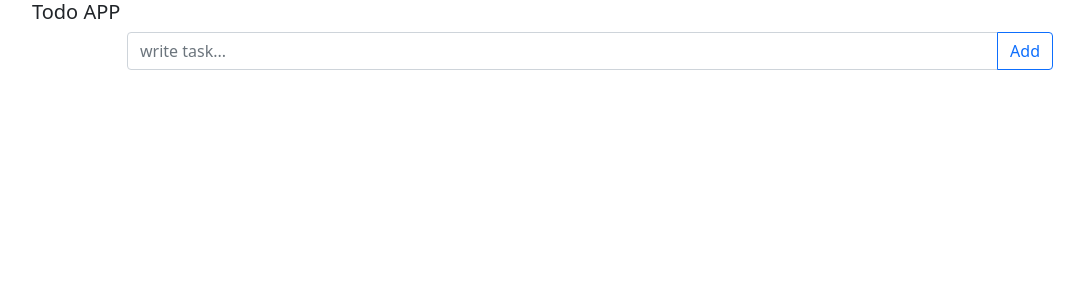
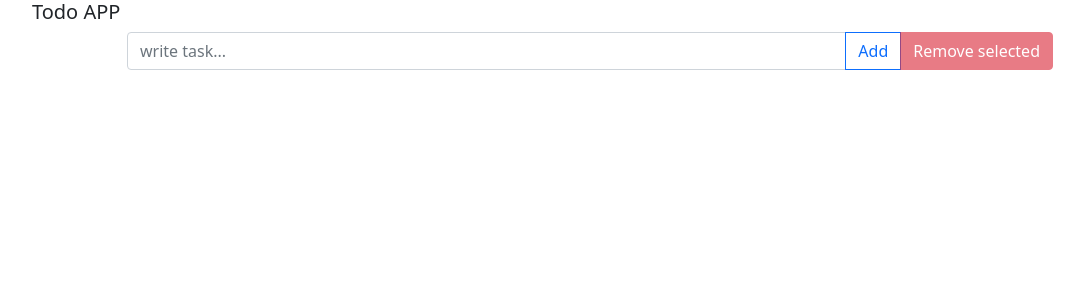
Before and after one commit to TheSlavProd/ToDo, a React (Create React App) app: page / in a window 1280 px wide. Shown: the top 300 px of the page, without its empty margins (50-1134 px from the left). Built offline with nearby package versions, Linux system fonts and the light colour scheme.

Commit message:
remove selected/checkbox

```diff
--- a/src/components/Todo.js
+++ b/src/components/Todo.js
@@ -9,14 +9,14 @@ import {
   FormControl,
   InputGroup,
   Card,
-  Form
+  Form,
 } from "react-bootstrap";
-
 
 class Todo extends Component {
   state = {
     tasks: [],
     inputValue: "",
+    selectedTask: new Set(),
   };
 
   handleChange = (event) => {
@@ -42,38 +42,76 @@ class Todo extends Component {
     });
   };
 
-  deleteTask = (id) =>{
-   const newTask = this.state.tasks.filter((task)=>id !== task._id)
+  deleteTask = (id) => {
+    const newTask = this.state.tasks.filter((task) => id !== task._id);
 
     this.setState({
-      tasks: newTask
-    })
+      tasks: newTask,
+    });
+  };
 
-  }
+  selectTask = (id) => {
+    let selectedTask = new Set(this.state.selectedTask);
+    if (selectedTask.has(id)) {
+      selectedTask.delete(id);
+    } else {
+      selectedTask.add(id);
+    }
+
+    this.setState({
+      selectedTask,
+    });
+  };
+
+  removeSelectedTask = () => {
+    const { selectedTask, tasks } = this.state;
+    const newTask = tasks.filter((task) => {
+      if (selectedTask.has(task._id)) {
+        return false;
+      } else {
+        return true;
+      }
+    });
+    this.setState({
+      tasks: newTask,
+      selectedTask: new Set(),
+    });
+  };
+
+  handleEnter = (event) => {
+    if (event.key === "Enter") {
+      this.addTask();
+    }
+  };
 
   render() {
     const { inputValue, tasks } = this.state;
 
     let li = tasks.map((task, index) => {
       return (
-        <Col key={task._id}
-        xl={2}
-        lg={3}
-        md={4}
-        sm={6}
-        xs={12}
-        >
+        <Col key={task._id} xl={2} lg={3} md={4} sm={6} xs={12}>
           <Card border="primary" className="mb-2">
             <Card.Header>{task.inputValue}</Card.Header>
             <Card.Body>
-
               <Card.Title>About task</Card.Title>
               <Card.Text>
                 Some quick example text to build on the card title and make up
                 the bulk of the card's content.
               </Card.Text>
-              <Form.Check type="checkbox" label="Check for remove" />
-              <Button onClick={()=>{this.deleteTask(task._id)}} variant="danger">
+              <Form.Check
+                type="checkbox"
+                label="Check for remove"
+                onChange={() => {
+                  this.selectTask(task._id);
+                }}
+              />
+              <Button
+                disabled={this.state.selectedTask.size}
+                onClick={() => {
+                  this.deleteTask(task._id);
+                }}
+                variant="danger"
+              >
                 Delete
               </Button>
             </Card.Body>
@@ -85,23 +123,33 @@ class Todo extends Component {
     return (
       <Container>
         <Row className="justify-content-center">
-        <Card.Title>Todo APP</Card.Title>
+          <Card.Title>Todo APP</Card.Title>
           <Col xs={10}>
             <InputGroup className="mb-3">
               <FormControl
+                disabled={this.state.selectedTask.size}
                 placeholder="write task..."
                 aria-label="Recipient's username"
                 aria-describedby="basic-addon2"
                 onChange={this.handleChange}
                 value={inputValue}
+                onKeyDown={this.handleEnter}
               />
               <Button
                 variant="outline-primary"
-
+                disabled={this.state.selectedTask.size}
                 onClick={this.addTask}
                 id="button-addon2"
               >
                 Add
+              </Button>
+              <Button
+                disabled={!this.state.selectedTask.size}
+                variant="danger"
+                id="button-addon2"
+                onClick={this.removeSelectedTask}
+              >
+                Remove selected
               </Button>
             </InputGroup>
           </Col>
```
